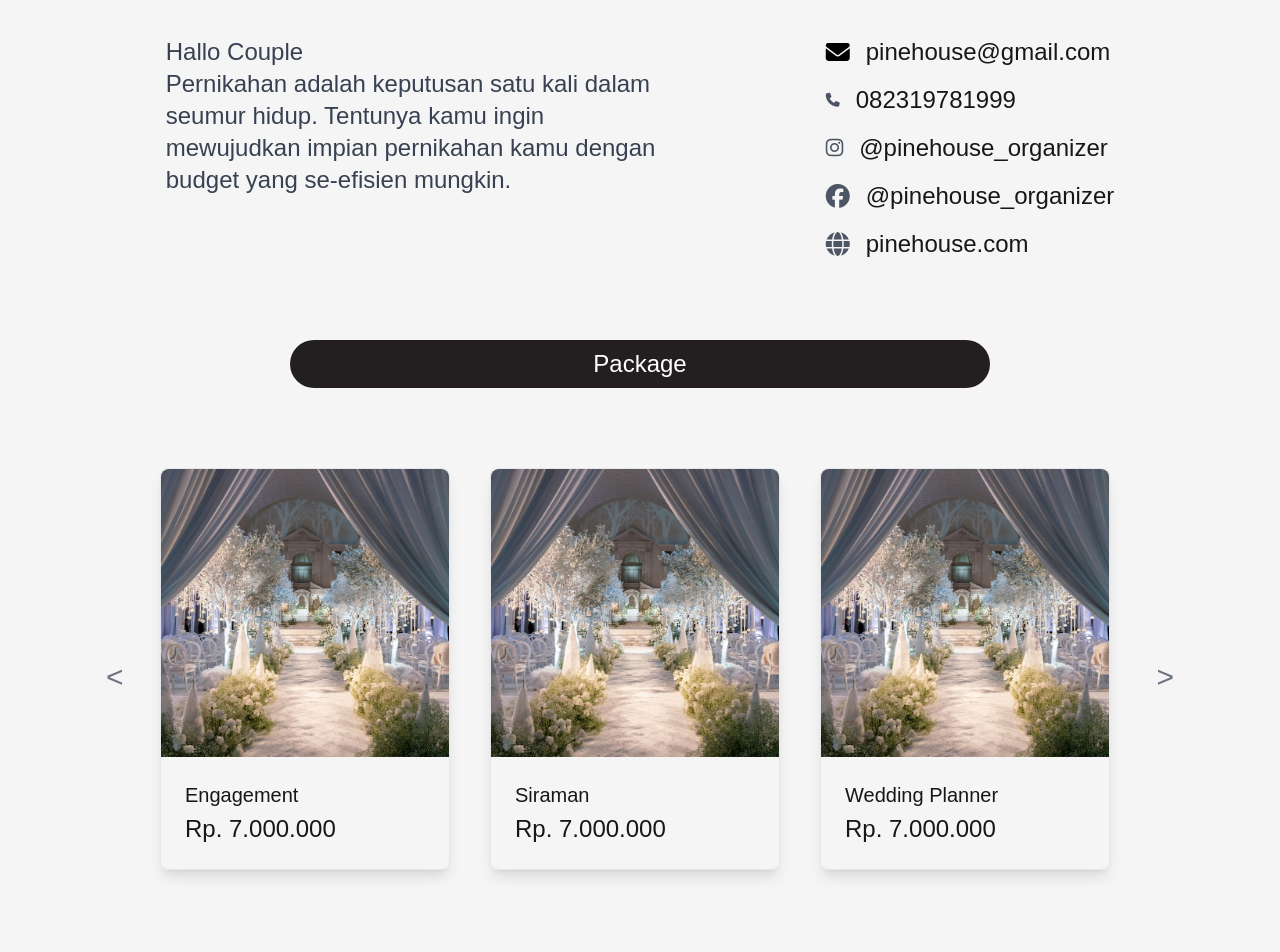
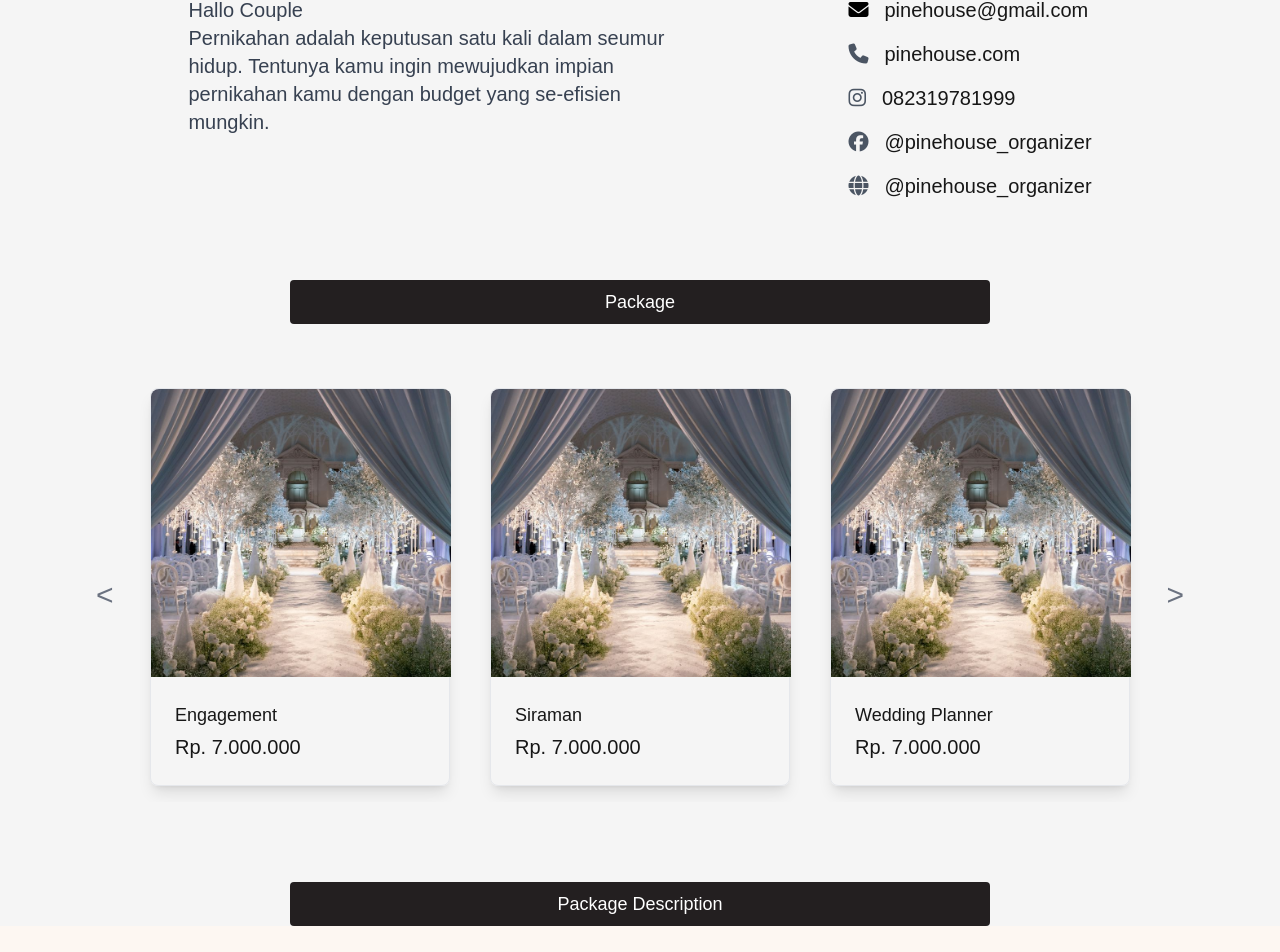
Before and after one commit to sakinah-platform/frontend-engine, a Next.js app: page /vendor/detail in a window 1280 px wide. Shown: the part 794-1746 px from the top of the page. Built offline with nearby package versions, Linux system fonts and the light colour scheme.

Commit message:
fix: responsive UI

```diff
--- a/app/vendor/detail/page.tsx
+++ b/app/vendor/detail/page.tsx
@@ -2,7 +2,7 @@
 
 import { Button1 } from "@/components/Button1";
 import Image from "next/image";
-import React, { useState } from "react";
+import React, { useEffect, useState } from "react";
 
 type Package = {
   img: string;
@@ -15,6 +15,14 @@ type PackageDesc = {
   img: string[];
   decoration: string[];
   crew: string[];
+};
+
+type Contact = {
+  email: string;
+  instagram: string;
+  url: string;
+  fb: string;
+  phone: string;
 };
 export default function DetailVendor() {
   const dataPackage: Package[] = [
@@ -112,15 +120,33 @@ export default function DetailVendor() {
     },
   ];
 
+  const dataContact: Contact = {
+    email: "pinehouse@gmail.com",
+    instagram: "082319781999",
+    url: "@pinehouse_organizer",
+    fb: "@pinehouse_organizer",
+    phone: "pinehouse.com",
+  };
+
   const [currentIndex, setCurrentIndex] = useState(0);
   const [selectedProduct, setSelectedProduct] = useState<number | null>(null);
+  const [visibleItems, setVisibleItems] = useState(3);
 
   const handleProductClick = (index: number) => {
     setSelectedProduct(index);
   };
 
-  const visibleItems = 3;
   const totalItems = dataPackage.length;
+
+  const updateVisibleItems = () => {
+    if (window.innerWidth < 768) {
+      setVisibleItems(1); // Untuk sm: 1 item
+    } else if (window.innerWidth < 1024) {
+      setVisibleItems(2); // Untuk md: 2 item
+    } else {
+      setVisibleItems(3); // Default: 3 item
+    }
+  };
 
   const handleNext = () => {
     setCurrentIndex((prevIndex) =>
@@ -132,13 +158,24 @@ export default function DetailVendor() {
     setCurrentIndex((prevIndex) => (prevIndex > 0 ? prevIndex - 1 : prevIndex));
   };
 
+  useEffect(() => {
+    updateVisibleItems(); // Panggil saat komponen di-mount
+
+    // Tambahkan event listener untuk perubahan ukuran
+    window.addEventListener("resize", updateVisibleItems);
+
+    return () => {
+      window.removeEventListener("resize", updateVisibleItems);
+    };
+  }, []);
+
   return (
     <div>
       <div className="h-[750px] bg-black flex justify-center items-center">
-        <div className="relative w-full h-[700px] mt-20 rounded-t-full bg-[#AB9B9C]">
+        <div className="relative w-full h-[700px] rounded-t-full mt-20 bg-[#AB9B9C]">
           <div className="absolute top-20 w-full h-[650px] rounded-t-full bg-[#f5f5f5]">
             <div className="flex flex-col justify-center items-center h-full">
-              <div className="rounded-full relative bg-[#AB9B9C] w-[310px] h-[310px] mt-28"></div>
+              <div className="rounded-full relative bg-[#AB9B9C] w-[310px] h-[310px] mt-24"></div>
               <div className="rounded-full overflow-hidden w-72 h-72 absolute">
                 <Image
                   src="/images/wedding-detail.jpg"
@@ -149,14 +186,14 @@ export default function DetailVendor() {
                 />
               </div>
 
-              <h1 className="text-5xl mt-6">Pine House Organizer</h1>
-              <h1 className="text-4xl">More than you wish...</h1>
+              <h1 className="text-3xl mt-6">Pine House Organizer</h1>
+              <h1 className="text-2xl">More than you wish...</h1>
             </div>
           </div>
         </div>
       </div>
-      <div className="flex flex-col my-20 text-2xl justify-center">
-        <div className="flex flex-row justify-center gap-40">
+      <div className="flex flex-col my-10 text-xl justify-center">
+        <div className="flex flex-col md:flex-row justify-center gap-20 lg:gap-40 mx-20">
           <div className="max-w-[500px] text-gray-700">
             <span>Hallo Couple</span>
             <p>
@@ -169,33 +206,84 @@ export default function DetailVendor() {
           <div>
             <div className="flex items-center gap-4 mb-4">
               <i className="fas fa-envelope text-black"></i>{" "}
-              <span>pinehouse@gmail.com</span>
+              <span>{dataContact.email}</span>
             </div>
             <div className="flex items-center gap-4 mb-4">
-              <i className="fa-solid fa-phone text-gray-600 text-sm"></i>
-              <span>082319781999</span>
+              <i className="fa-solid fa-phone text-gray-600"></i>
+              <span>{dataContact.phone}</span>
             </div>
             <div className="flex items-center gap-4 mb-4 ">
-              <i className="fab fa-instagram text-gray-600 text-xl"></i>
-              <span>@pinehouse_organizer</span>
+              <i className="fab fa-instagram text-gray-600"></i>
+              <span>{dataContact.instagram}</span>
             </div>
             <div className="flex items-center gap-4 mb-4">
               <i className="fab fa-facebook text-gray-600"></i>
-              <span>@pinehouse_organizer</span>
+              <span>{dataContact.fb}</span>
             </div>
             <div className="flex items-center gap-4">
               <i className="fas fa-globe text-gray-600"></i>
-              <span>pinehouse.com</span>
+              <span>{dataContact.url}</span>
             </div>
           </div>
         </div>
       </div>
-      <div className="flex flex-col my-30 text-2xl justify-center items-center">
+      <div className="flex flex-col my-20 text-xl justify-center items-center">
         <div className="flex justify-center">
-          <Button1 text="Package" className="w-[700px]" />
+          <Button1
+            text="Package"
+            className="w-[300px] md:w-[500px] lg:w-[700px] text-sm md:text-lg"
+          />
+        </div>
+        <div className="relative mt-16 w-full max-w-[270px] md:max-w-[750px] lg:max-w-[1020px] flex items-center">
+          <button
+            onClick={handlePrev}
+            className="absolute left-[-50px] top-1/2 transform -translate-y-1/2 z-10 text-3xl text-gray-500 rounded-full px-4 py-[10px] hover:bg-gray-200"
+          >
+            &lt;
+          </button>
+
+          <div className="overflow-hidden w-full">
+            <div
+              className="flex transition-transform duration-300"
+              style={{
+                transform: `translateX(-${
+                  currentIndex * (100 / visibleItems)
+                }%)`,
+              }}
+            >
+              {dataPackage.map((item, index) => (
+                <div
+                  key={index}
+                  className="flex-shrink-0 rounded-lg flex-col mb-4 border shadow-lg mx-5 cursor-pointer w-[250px] lg:w-[300px]"
+                  onClick={() => handleProductClick(index)}
+                >
+                  <div className="rounded-t-lg overflow-hidden w-[250px] md:w-[300px] h-72">
+                    <Image
+                      src={item.img}
+                      alt={item.name}
+                      width={200}
+                      height={100}
+                      className="object-cover w-full h-full"
+                    />
+                  </div>
+                  <div className="p-6">
+                    <p className="text-lg">{item.name}</p>
+                    <p className="pt-1">{item.price}</p>
+                  </div>
+                </div>
+              ))}
+            </div>
+          </div>
+
+          <button
+            onClick={handleNext}
+            className="absolute right-[-50px] top-1/2 transform -translate-y-1/2 z-10 text-3xl text-gray-500 rounded-full px-4 py-[10px] hover:bg-gray-200"
+          >
+            &gt;
+          </button>
         </div>
 
-        <div className="relative mt-20 max-w-[1000px] flex items-center">
+        {/* <div className="relative mt-20 max-w-[500px] md:max-w-[750px] lg:max-w-[1000px] flex items-center">
           <button
             onClick={handlePrev}
             className="absolute left-[-50px] top-1/2 transform -translate-y-1/2 z-10 text-3xl text-gray-500 rounded-full px-4 py-[10px] hover:bg-gray-200"
@@ -242,25 +330,25 @@ export default function DetailVendor() {
           >
             &gt;
           </button>
-        </div>
+        </div> */}
       </div>
 
-      <div className="flex flex-col my-32 text-2xl justify-center items-center">
+      <div className="flex flex-col my-12 text-2xl justify-center items-center">
         <div className="flex justify-center ">
           <Button1
             text="Package Description"
             onClick={() => alert("Clicked!")}
-            className="w-[700px]"
+            className="w-[300px] md:w-[500px] lg:w-[700px] text-sm md:text-lg"
           />
         </div>
 
-        <div className="flex flex-col justify-center gap-10 mt-10 max-w-[1000px]">
+        <div className="flex flex-col justify-center gap-10 max-w-[1000px]">
           {selectedProduct !== null && (
-            <div className="flex flex-col items-start gap-12">
-              <h1 className="flex mt-20 text-3xl">
+            <div className="flex flex-col items-start gap-6">
+              <h1 className="flex mt-10 text-xl px-10 md:px-0">
                 {dataPackageDesc[selectedProduct].title}
               </h1>
-              <div className="flex flex-row items-start gap-12">
+              <div className="flex flex-col md:flex-row items-start gap-12 px-10 md:px-0">
                 <div className="w-auto flex rounded-lg flex-col mb-4 border shadow-lg p-4 w-90">
                   <div className="grid grid-cols-2 gap-2 rounded-lg overflow-hidden bg-black p-2 self-center">
                     {dataPackageDesc[selectedProduct].img.map(
@@ -278,9 +366,9 @@ export default function DetailVendor() {
                   </div>
                 </div>
 
-                <div className=" flex flex-col">
-                  <h3 className="text-xl mt-4">DEKORASI</h3>
-                  <ul className="list-disc list-inside text-xl mt-4">
+                <div className="flex flex-col">
+                  <h3 className="text-lg mt-4">DEKORASI</h3>
+                  <ul className="list-disc list-inside text-lg mt-4">
                     {dataPackageDesc[selectedProduct].decoration.map(
                       (decor, decorIndex) => (
                         <li key={decorIndex}>{decor}</li>
@@ -288,8 +376,8 @@ export default function DetailVendor() {
                     )}
                   </ul>
 
-                  <h3 className="text-xl mt-4">CREW</h3>
-                  <ul className="list-disc list-inside mt-4 text-xl">
+                  <h3 className="text-lg mt-4">CREW</h3>
+                  <ul className="list-disc list-inside mt-4 text-lg">
                     {dataPackageDesc[selectedProduct].crew.map(
                       (crewMember, crewIndex) => (
                         <li key={crewIndex}>{crewMember}</li>
--- a/components/Button1.tsx
+++ b/components/Button1.tsx
@@ -12,7 +12,7 @@ export const Button1 = ({
   return (
     <button
       onClick={onClick}
-      className={`px-4 py-2 bg-[#231F20] text-white rounded-full hover:bg-[#1e1c1d];
+      className={`px-4 py-2 bg-[#231F20] text-white rounded hover:bg-[#1e1c1d];
  transition-all ${className}`}
     >
       {text}
```
